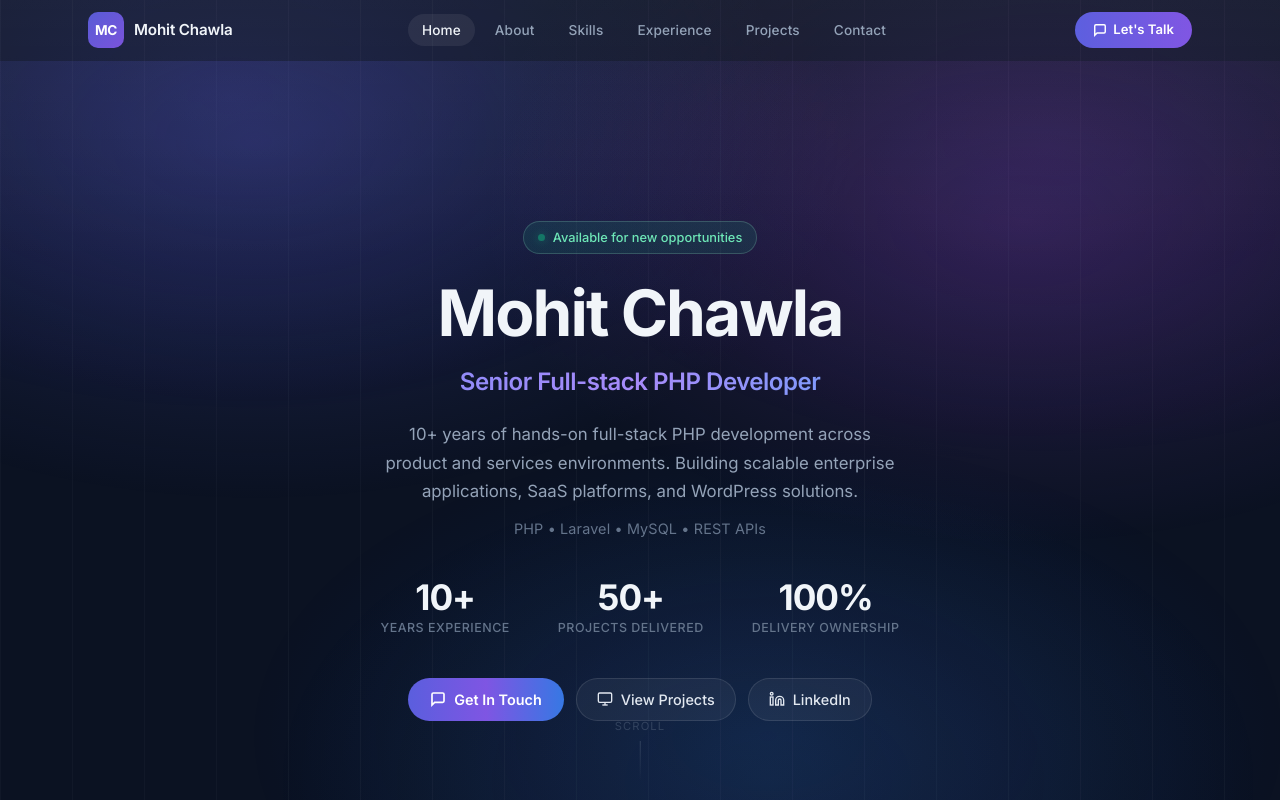
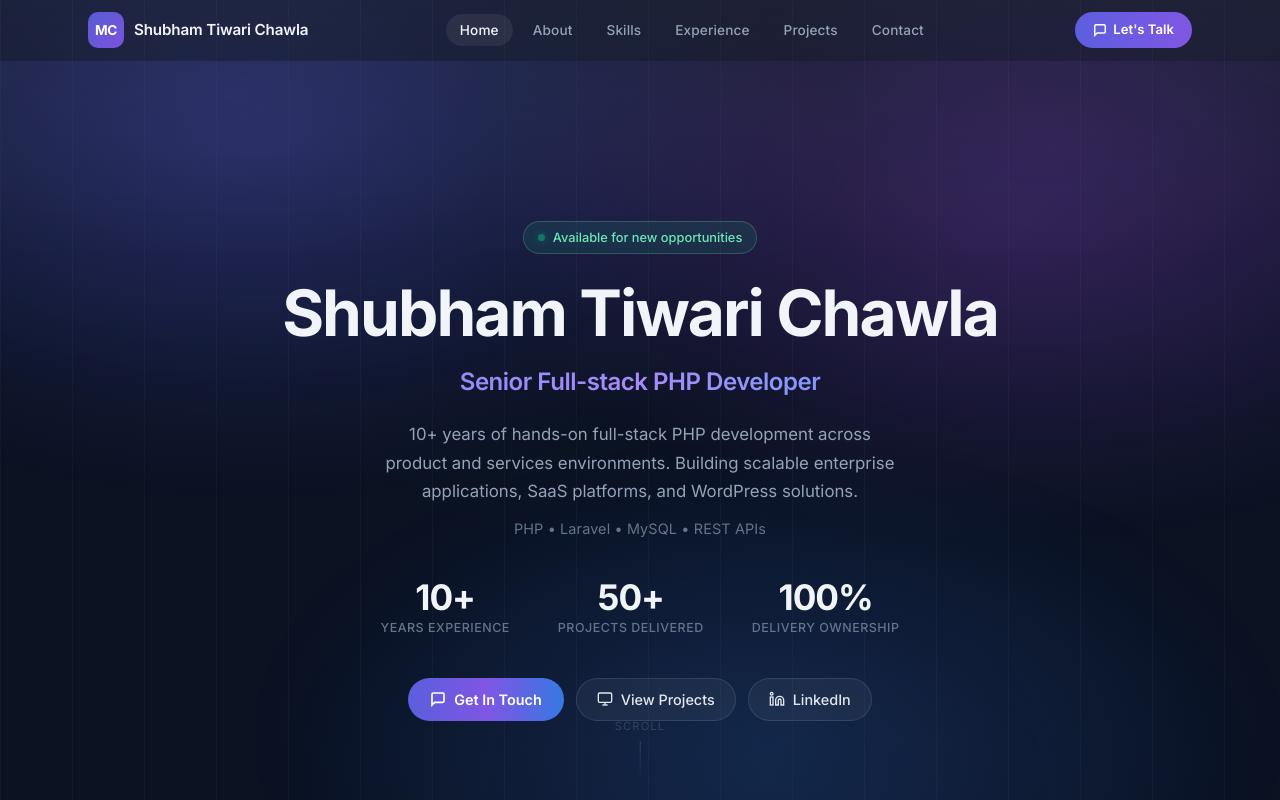
Before and after one commit to shubhamtiwarihost/my-project, a React (Vite) app: page / in a window 1280 px wide. Shown: the top 800 px of the page. Built offline with nearby package versions, Linux system fonts and the light colour scheme.

Commit message:
update my name

```diff
--- a/src/components/Contact.jsx
+++ b/src/components/Contact.jsx
@@ -22,8 +22,8 @@ const contactItems = [
       </svg>
     ),
     label: 'Email',
-    value: 'mohit@innovationalidea.com',
-    href: 'mailto:mohit@innovationalidea.com',
+    value: 'Shubham Tiwari@innovationalidea.com',
+    href: 'mailto:Shubham Tiwari@innovationalidea.com',
     color: 'rgba(99,102,241,0.12)',
     border: 'rgba(129,140,248,0.2)',
     iconColor: '#818cf8',
@@ -38,7 +38,7 @@ const contactItems = [
     ),
     label: 'LinkedIn',
     value: 'Connect on LinkedIn',
-    href: 'https://linkedin.com/in/mohit-chawla-818298a1',
+    href: 'https://linkedin.com/in/Shubham Tiwari-chawla-818298a1',
     color: 'rgba(59,130,246,0.12)',
     border: 'rgba(96,165,250,0.2)',
     iconColor: '#60a5fa',
--- a/src/components/Footer.jsx
+++ b/src/components/Footer.jsx
@@ -24,7 +24,7 @@ export default function Footer() {
               fontSize: '0.75rem', fontWeight: 700, color: '#fff', letterSpacing: '-0.01em',
             }}>MC</div>
             <div>
-              <div style={{ fontSize: '0.875rem', fontWeight: 600, color: '#f1f5f9' }}>Mohit Chawla</div>
+              <div style={{ fontSize: '0.875rem', fontWeight: 600, color: '#f1f5f9' }}>Shubham Tiwari Chawla</div>
               <div style={{ fontSize: '0.72rem', color: '#64748b' }}>Senior Full-stack PHP Developer</div>
             </div>
           </div>
@@ -53,7 +53,7 @@ export default function Footer() {
           {/* Social */}
           <div style={{ display: 'flex', gap: 10 }}>
             <a
-              href="https://linkedin.com/in/mohit-chawla-818298a1"
+              href="https://linkedin.com/in/Shubham Tiwari-chawla-818298a1"
               target="_blank"
               rel="noopener noreferrer"
               style={{
@@ -74,7 +74,7 @@ export default function Footer() {
               </svg>
             </a>
             <a
-              href="https://github.com/mohit-chawla"
+              href="https://github.com/Shubham Tiwari-chawla"
               target="_blank"
               rel="noopener noreferrer"
               style={{
@@ -107,7 +107,7 @@ export default function Footer() {
           gap: '1rem',
         }}>
           <p style={{ fontSize: '0.78rem', color: '#334155', margin: 0 }}>
-            © {year} Mohit Chawla. All rights reserved.
+            © {year} Shubham Tiwari Chawla. All rights reserved.
           </p>
           <p style={{ fontSize: '0.78rem', color: '#334155', margin: 0 }}>
             Senior Full-stack PHP Developer & Technical Lead
--- a/src/components/Hero.jsx
+++ b/src/components/Hero.jsx
@@ -72,7 +72,7 @@ export default function Hero() {
           color: '#f1f5f9',
           margin: '0 0 1rem',
         }}>
-          Mohit Chawla
+          Shubham Tiwari Chawla
         </h1>
 
         {/* Gradient role */}
@@ -163,7 +163,7 @@ export default function Hero() {
             View Projects
           </a>
           <a
-            href="https://linkedin.com/in/mohit-chawla-818298a1"
+            href="https://linkedin.com/in/Shubham Tiwari-chawla-818298a1"
             target="_blank"
             rel="noopener noreferrer"
             className="btn-secondary"
--- a/src/components/Navbar.jsx
+++ b/src/components/Navbar.jsx
@@ -62,7 +62,7 @@ export default function Navbar() {
                 letterSpacing: '-0.02em',
               }}>MC</div>
               <span style={{ fontSize: '0.95rem', fontWeight: 600, color: '#f1f5f9', letterSpacing: '-0.01em' }}>
-                Mohit Chawla
+                Shubham Tiwari Chawla
               </span>
             </div>
           </a>
```
